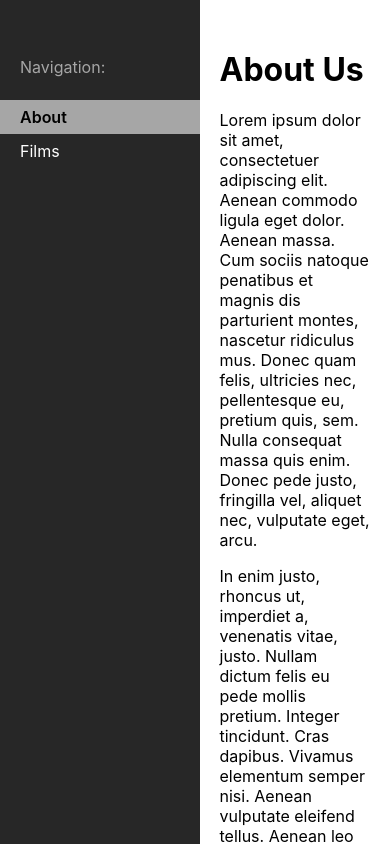
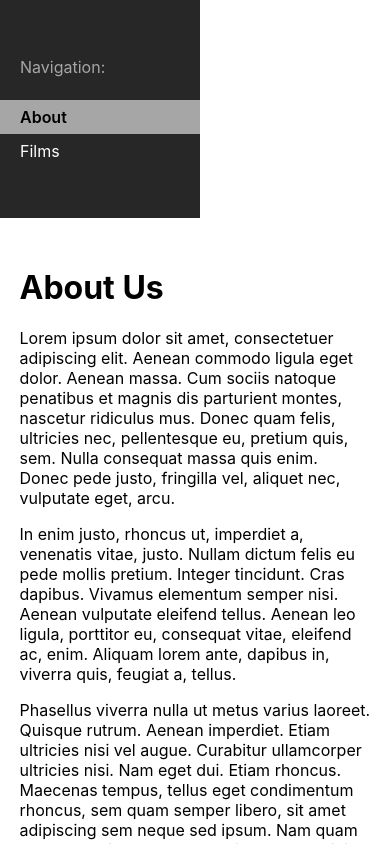
Before and after one commit to lauzus/studio_ghibli_api_integration_task-2025-12-10, a React (Create React App) app: page / in a window 390 px wide. Shown: the top 844 px of the page. Built offline with nearby package versions, Linux system fonts and the light colour scheme.

Commit message:
Add mixin for responsive styles handling and improve variable integration

```diff
--- a/src/App.module.scss
+++ b/src/App.module.scss
@@ -1,9 +1,14 @@
-@import './assets/styles/variables.scss';
+@use './assets/styles/variables.scss' as v;
+@use './assets/styles/mixins.scss' as m;
 
 .container {
   display: flex;
   width: 100%;
   min-height: 100dvh;
+
+  @include m.responsive(s) {
+    flex-direction: column;
+  }
 
   > :first-child {
     flex-shrink: 0;
@@ -12,6 +17,6 @@
   > :last-child {
     flex: 1;
     min-width: 0;
-    padding: $base-spacing-y 5vw;
+    padding: v.$base-spacing-y 5vw;
   }
 }
--- /dev/null
+++ b/src/assets/styles/mixins.scss
@@ -0,0 +1,17 @@
+$s-breakpoints: (
+        s: 480px,
+        m: 768px,
+        l: 1024px
+);
+
+@mixin responsive($size) {
+  $breakpoint: map-get($s-breakpoints, $size);
+
+  @if $breakpoint {
+    @media (max-width: $breakpoint) {
+      @content;
+    }
+  } @else {
+    @warn "Unknown breakpoint `#{$size}`.";
+  }
+}
--- a/src/components/Films/List/List.module.scss
+++ b/src/components/Films/List/List.module.scss
@@ -1,4 +1,4 @@
-@import '../../../assets/styles/variables.scss';
+@use '../../../assets/styles/variables.scss' as v;
 
 .container {
   display: flex;
@@ -10,8 +10,8 @@
 .card {
   flex: 0 0 25vw;
   min-width: 250px;
-  border-radius: $base-border-radius;
-  border: $base-border;
+  border-radius: v.$base-border-radius;
+  border: v.$base-border;
   padding: 15px;
   margin-bottom: 30px;
 }
--- a/src/components/Films/People/People.module.scss
+++ b/src/components/Films/People/People.module.scss
@@ -1,6 +1,9 @@
-@import '../../../assets/styles/variables.scss';
+@use '../../../assets/styles/variables.scss' as v;
 
 .container {
+  display: flex;
+  flex-direction: column;
+
   table {
     border-collapse: collapse;
     width: 100%;
@@ -8,7 +11,7 @@
 
   th {
     text-align: left;
-    background: $base-color-bg-primary;
+    background: v.$base-color-bg-primary;
     color: #fff;
   }
 
--- a/src/components/SideNavBar/SideNavBar.module.scss
+++ b/src/components/SideNavBar/SideNavBar.module.scss
@@ -1,11 +1,11 @@
-@import '../../assets/styles/variables.scss';
+@use '../../assets/styles/variables.scss' as v;
 
 $sidenavbar-padding: 7px 20px;
 $sidenavbar-color-accent: #a6a6a6;
 
 .container {
-  padding: $base-spacing-y 0;
-  background: $base-color-bg-primary;
+  padding: v.$base-spacing-y 0;
+  background: v.$base-color-bg-primary;
   width: 200px;
   min-width: 100px;
 
```
